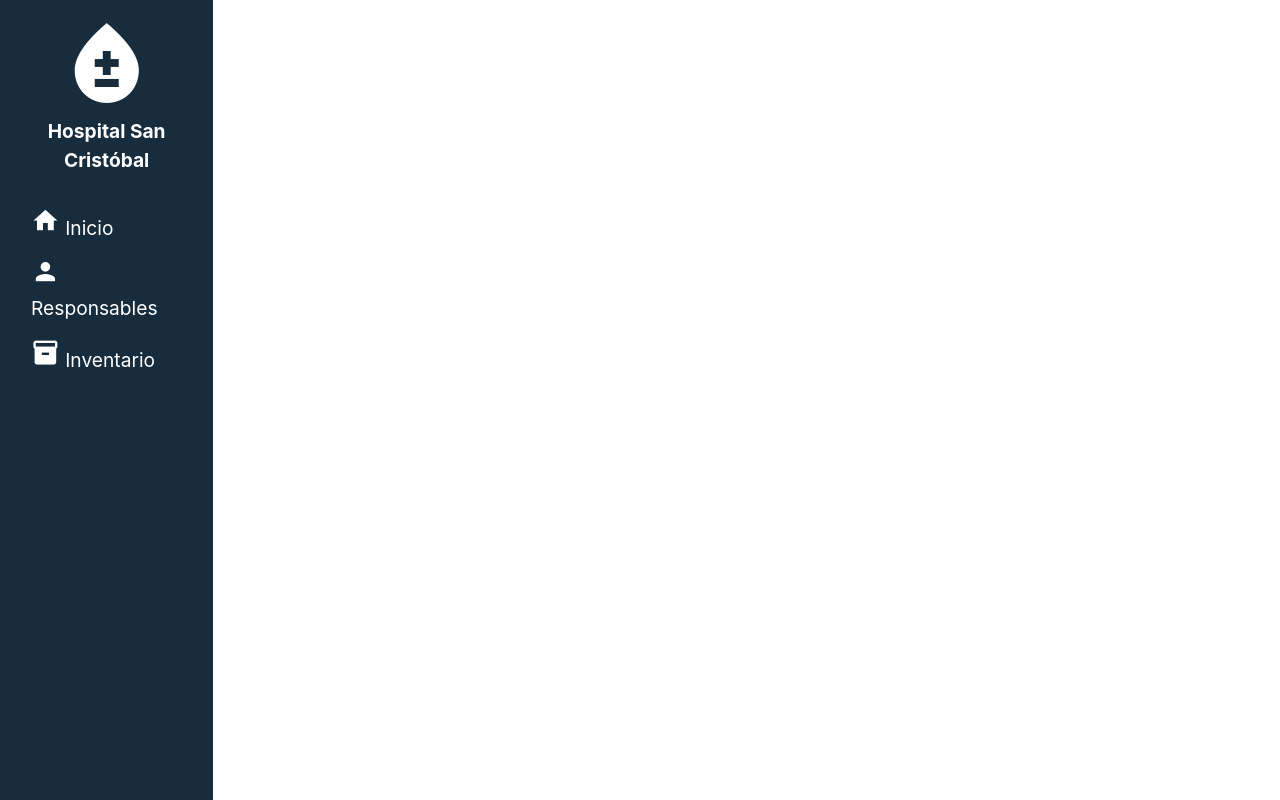
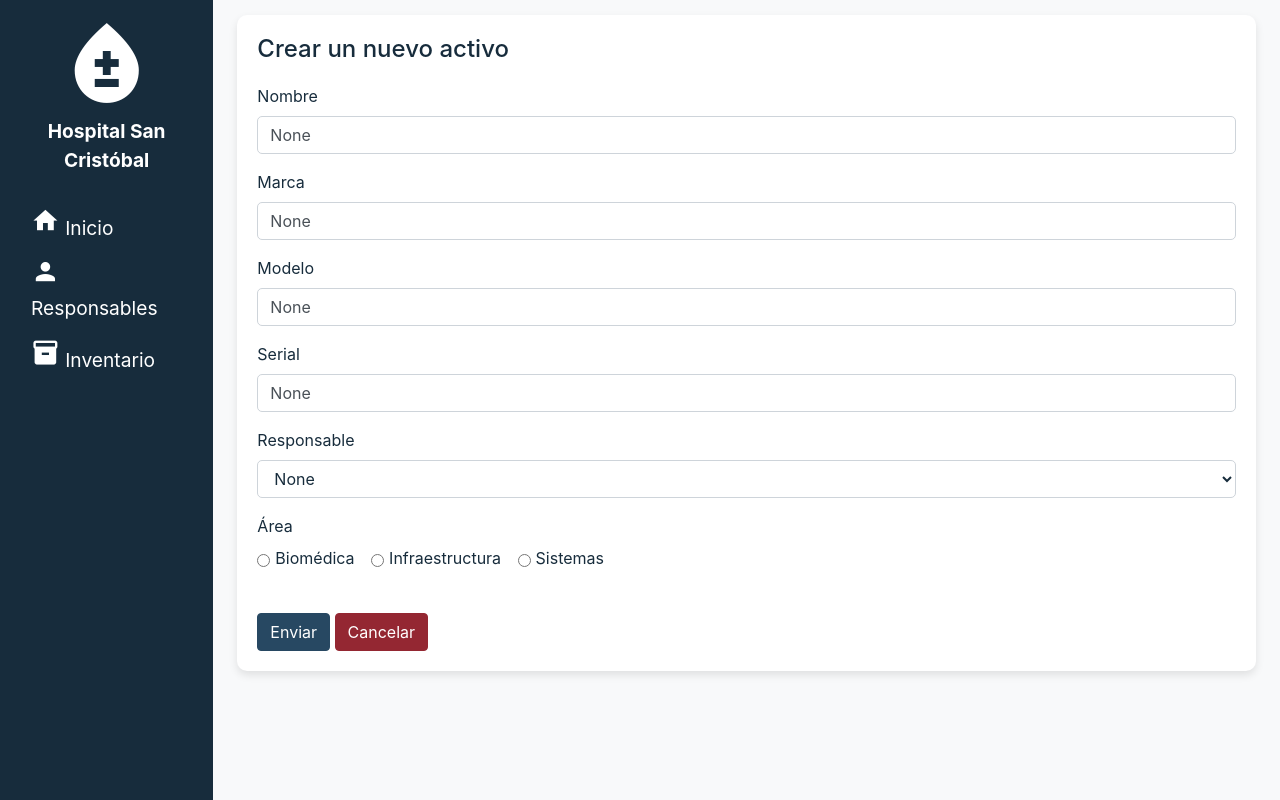
Before and after one commit to Mpaulinatp/Practica2, a Django app: template inventario/library/templates/inventario/editarIn.html in a window 1280 px wide. Run offline with Django 4.2, Linux system fonts and the light colour scheme; the template is opened without the code that fills it: values that come from a table or form of the project are taken from there, others are empty; some libraries are stand-ins or nearby versions.

Commit message:
editar listo

```diff
--- a/inventario/library/templates/inventario/editarIn.html
+++ b/inventario/library/templates/inventario/editarIn.html
@@ -1,8 +1,135 @@
-{% extends 'base.html'  %}
+{% extends 'base.html' %}
 
-{% block titulo  %} Editar equipo {% endblock %}
+{% block titulo %} Crear nuevo activo {% endblock %}
 
 {% block contenido %}
+<style>
+    body {
+        background-color: #f8f9fa;
+        /* Fondo de la página */
+        color: #343a40;
+        /* Color del texto */
+    }
+
+    .card-body {
+        background-color: #ffffff;
+        /* Fondo de la tarjeta */
+        color: #172c3c;
+        /* Color del texto en la tarjeta */
+        border-radius: 10px;
+        box-shadow: 0 4px 8px rgba(0, 0, 0, 0.1);
+        padding: 20px;
+        margin-top: 15px;
+    }
+
+    .form-group label {
+        color: #172c3c;
+        /* Color de las etiquetas de los campos de formulario */
+    }
+
+    .form-control {
+        border: 1px solid #ced4da;
+        /* Color del borde de los campos de formulario */
+        border-radius: 5px;
+    }
+
+    .form-select {
+        color: #172c3c;
+        /* Color del texto en el select */
+    }
+
+    .custom-radio .form-check-input {
+        margin-top: 5px;
+    }
+
+    .btn-primary {
+        background-color: #274862;
+        /* Color de fondo del botón primario */
+        border: 1px solid #274862;
+        /* Color del borde del botón primario */
+    }
+
+    .btn-danger {
+        background-color: #942732;
+        /* Color de fondo del botón de peligro */
+        border: 1px solid #942732;
+        /* Color del borde del botón de peligro */
+    }
+
+    .card-title {
+        margin-bottom: 20px;
+    }
+</style>
+<div class="card-body">
+    <h4 class="card-title">Crear un nuevo activo</h4>
+    <form action="" method="post">
+        {% csrf_token %}
+        <div class="form-group">
+            <label for="nombre">Nombre</label>
+            <input type="text" name="nombre" id="nombre" class="form-control" value="{{ formInvent.nombre.value}}"
+                required>
+        </div>
+
+        <div class="form-group">
+            <label for="">Marca</label>
+            <input type="text" name="marca" id="marca" class="form-control"  value="{{ formInvent.marca.value}}"
+                required>
+
+        </div>
+
+
+        <div class="form-group">
+            <label for="">Modelo</label>
+            <input type="text" name="modelo" id="modelo" class="form-control"  value="{{ formInvent.modelo.value}}"
+                required>
+
+        </div>
+
+        <div class="form-group">
+            <label for="">Serial</label>
+            <input type="text" name="serial" id="serial" class="form-control"  value="{{ formInvent.serial.value}}"
+                required>
+
+        </div>
+
+        <div class="form-group">
+            <label for="responsable">Responsable</label>
+            <br>
+            <select class="form-select form-select-lg mb-3 form-control" name="responsable" id="responsable" required>
+                <option disabled selected value="">{{ formInvent.responsable.value }}</option>
+                {% for responsable in responsabless %}
+                    <option value="{{ responsable.nombre|add:' '|add:responsable.apellido }}" {% if formInvent.responsable.value == responsable.nombre|add:' '|add:responsable.apellido %}selected{% endif %}>
+                        {{ responsable.nombre|add:' '|add:responsable.apellido }}
+                    </option>
+                {% endfor %}
+            </select>
+        </div>
+
+        <div class="form-group">
+            <label for="area" class="custom-label">Área</label>
+            <br>
+            <div class="form-check form-check-inline custom-radio">
+                <input class="form-check-input" type="radio" name="area" id="biomedica" value="Biomédica" {% if formInvent.area.value == 'Biomédica' %}checked{% endif %} required>
+                <label class="form-check-label" for="biomedica">Biomédica</label>
+            </div>
+            <div class="form-check form-check-inline custom-radio">
+                <input class="form-check-input" type="radio" name="area" id="infraestructura" value="Infraestructura" {% if formInvent.area.value == 'Infraestructura' %}checked{% endif %} required>
+                <label class="form-check-label" for="infraestructura">Infraestructura</label>
+            </div>
+            <div class="form-check form-check-inline custom-radio">
+                <input class="form-check-input" type="radio" name="area" id="sistemas" value="Sistemas" {% if formInvent.area.value == 'Sistemas' %}checked{% endif %} required>
+                <label class="form-check-label" for="sistemas">Sistemas</label>
+            </div>
+        </div>
+
+
+        <br>
+        <div>
+            <button type="submit" class="btn btn-primary">Enviar</button>
+            <a name="" id="" class="btn btn-danger" href="{%url 'inventario'%}">Cancelar</a>
+        </div>
+    </form>
+</div>
 
 
 {% endblock %}
--- a/inventario/library/templates/inventario/listarIn.html
+++ b/inventario/library/templates/inventario/listarIn.html
@@ -84,7 +84,7 @@
                         <td style="border-bottom: 2px solid #274862;">{{equipo.responsable}}</td>
                         <td style="border-bottom: 2px solid #274862;">
                             <!-- botón EDITAR -->
-                            <a name="" id="" class="btn" href="{% url 'editar' %}" role="button">
+                            <a name="" id="" class="btn" href="{% url 'editar' equipo.id %}" role="button">
                                 <span class="material-icons" style="color: #274862;">edit</span>
                             </a>
 
--- a/inventario/library/urls.py
+++ b/inventario/library/urls.py
@@ -6,7 +6,7 @@ urlpatterns=[
     path('responsables', views.responsables, name='responsables'),
     path('inventario', views.inventario, name='inventario'),
     path('inventario/crear', views.crearIn, name='crear'),
-    path('inventario/editar', views.editarIn, name='editar'),
+    path('inventario/editar/<int:id>', views.editarIn, name='editar'),
     path('borrar/<int:id>', views.borrarIn, name='borrar'),
     path('responsable/crearRe', views.crearRe, name='crearRe'),
 
```
Also changed, not shown: inventario/library/views.py (+8 -2 lines).
